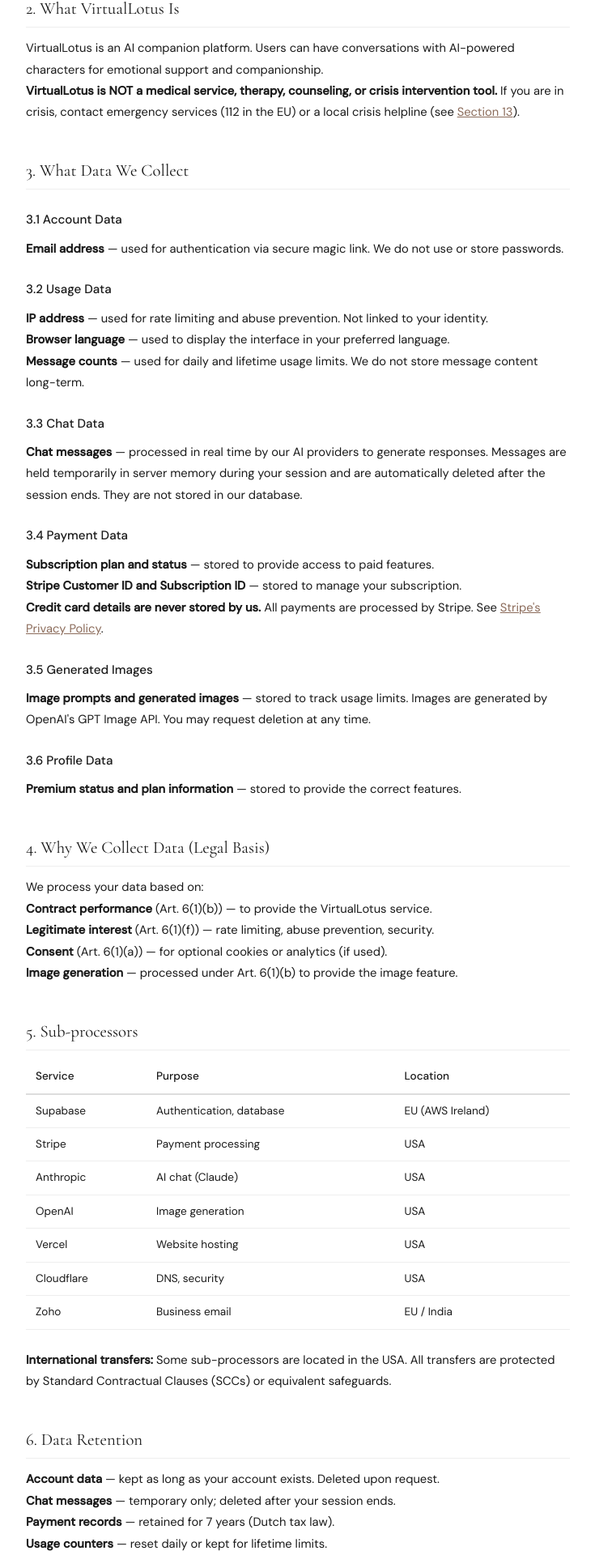
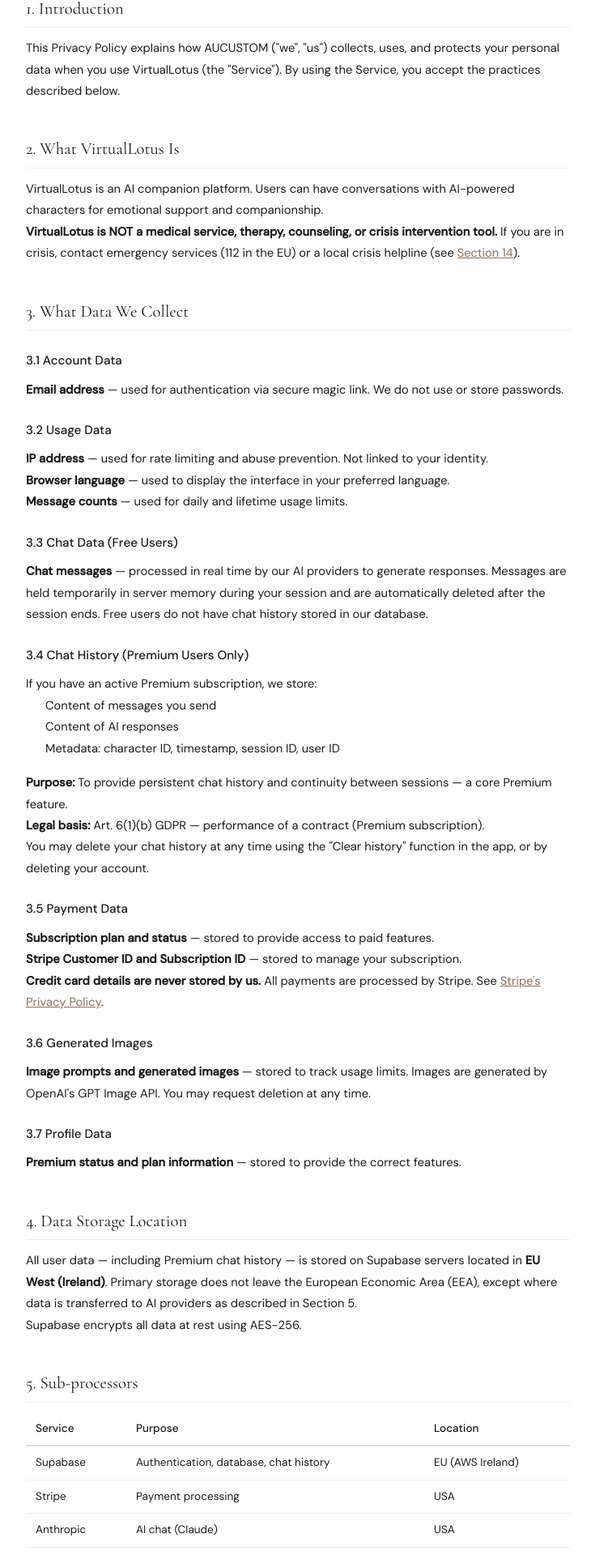
Before and after one commit to AUCUSTOM/virtual-lotus, a Next.js app: page /privacy in a window 1280 px wide. Shown: the part 499-2419 px from the top of the page at 81% size, without its empty margins (272-1007 px from the left). Built offline with nearby package versions, Linux system fonts and the light colour scheme.

Commit message:
docs: update Privacy and Terms for chat history feature

```diff
--- a/app/privacy/page.tsx
+++ b/app/privacy/page.tsx
@@ -14,7 +14,7 @@
 
       <main style={{ maxWidth: 720, margin: "0 auto", padding: "2rem 1.5rem 4rem", lineHeight: 1.8, fontSize: "0.92rem" }}>
         <h1 style={{ fontFamily: "Cormorant Garamond, serif", fontSize: "2rem", fontWeight: 400, marginBottom: "0.5rem" }}>Privacy Policy</h1>
-        <p style={{ color: "#666", fontSize: "0.82rem", marginBottom: "2rem" }}>Last updated: May 16, 2026</p>
+        <p style={{ color: "#666", fontSize: "0.82rem", marginBottom: "2rem" }}>Last updated: May 17, 2026</p>
 
         <p><strong>Data Controller:</strong> AUCUSTOM, Nederhorst 54, 7608 JX Almelo, Netherlands<br />
         <strong>Email:</strong> info@virtual-lotus.com<br />
@@ -23,9 +23,12 @@
 
         <p>For the purposes of the General Data Protection Regulation (GDPR), AUCUSTOM is the Data Controller. For all data protection matters, you can contact our Privacy Lead at info@virtual-lotus.com.</p>
 
+        <h2 style={h2}>1. Introduction</h2>
+        <p>This Privacy Policy explains how AUCUSTOM (&quot;we&quot;, &quot;us&quot;) collects, uses, and protects your personal data when you use VirtualLotus (the &quot;Service&quot;). By using the Service, you accept the practices described below.</p>
+
         <h2 style={h2}>2. What VirtualLotus Is</h2>
         <p>VirtualLotus is an AI companion platform. Users can have conversations with AI-powered characters for emotional support and companionship.</p>
-        <p><strong>VirtualLotus is NOT a medical service, therapy, counseling, or crisis intervention tool.</strong> If you are in crisis, contact emergency services (112 in the EU) or a local crisis helpline (see <a href="#crisis" style={link}>Section 13</a>).</p>
+        <p><strong>VirtualLotus is NOT a medical service, therapy, counseling, or crisis intervention tool.</strong> If you are in crisis, contact emergency services (112 in the EU) or a local crisis helpline (see <a href="#crisis" style={link}>Section 14</a>).</p>
 
         <h2 style={h2}>3. What Data We Collect</h2>
 
@@ -35,28 +38,36 @@
         <h3 style={h3}>3.2 Usage Data</h3>
         <p><strong>IP address</strong> — used for rate limiting and abuse prevention. Not linked to your identity.</p>
         <p><strong>Browser language</strong> — used to display the interface in your preferred language.</p>
-        <p><strong>Message counts</strong> — used for daily and lifetime usage limits. We do not store message content long-term.</p>
+        <p><strong>Message counts</strong> — used for daily and lifetime usage limits.</p>
 
-        <h3 style={h3}>3.3 Chat Data</h3>
-        <p><strong>Chat messages</strong> — processed in real time by our AI providers to generate responses. Messages are held temporarily in server memory during your session and are automatically deleted after the session ends. They are not stored in our database.</p>
+        <h3 style={h3}>3.3 Chat Data (Free Users)</h3>
+        <p><strong>Chat messages</strong> — processed in real time by our AI providers to generate responses. Messages are held temporarily in server memory during your session and are automatically deleted after the session ends. Free users do not have chat history stored in our database.</p>
 
-        <h3 style={h3}>3.4 Payment Data</h3>
+        <h3 style={h3}>3.4 Chat History (Premium Users Only)</h3>
+        <p>If you have an active Premium subscription, we store:</p>
+        <ul style={{ marginLeft: "1.5rem", marginBottom: "1rem" }}>
+          <li>Content of messages you send</li>
+          <li>Content of AI responses</li>
+          <li>Metadata: character ID, timestamp, session ID, user ID</li>
+        </ul>
+        <p><strong>Purpose:</strong> To provide persistent chat history and continuity between sessions — a core Premium feature.</p>
+        <p><strong>Legal basis:</strong> Art. 6(1)(b) GDPR — performance of a contract (Premium subscription).</p>
+        <p>You may delete your chat history at any time using the &quot;Clear history&quot; function in the app, or by deleting your account.</p>
+
+        <h3 style={h3}>3.5 Payment Data</h3>
         <p><strong>Subscription plan and status</strong> — stored to provide access to paid features.</p>
         <p><strong>Stripe Customer ID and Subscription ID</strong> — stored to manage your subscription.</p>
         <p><strong>Credit card details are never stored by us.</strong> All payments are processed by Stripe. See <a href="https://stripe.com/privacy" target="_blank" rel="noopener noreferrer" style={link}>Stripe&apos;s Privacy Policy</a>.</p>
 
-        <h3 style={h3}>3.5 Generated Images</h3>
+        <h3 style={h3}>3.6 Generated Images</h3>
         <p><strong>Image prompts and generated images</strong> — stored to track usage limits. Images are generated by OpenAI&apos;s GPT Image API. You may request deletion at any time.</p>
 
-        <h3 style={h3}>3.6 Profile Data</h3>
+        <h3 style={h3}>3.7 Profile Data</h3>
         <p><strong>Premium status and plan information</strong> — stored to provide the correct features.</p>
 
-        <h2 style={h2}>4. Why We Collect Data (Legal Basis)</h2>
-        <p>We process your data based on:</p>
-        <p><strong>Contract performance</strong> (Art. 6(1)(b)) — to provide the VirtualLotus service.</p>
-        <p><strong>Legitimate interest</strong> (Art. 6(1)(f)) — rate limiting, abuse prevention, security.</p>
-        <p><strong>Consent</strong> (Art. 6(1)(a)) — for optional cookies or analytics (if used).</p>
-        <p><strong>Image generation</strong> — processed under Art. 6(1)(b) to provide the image feature.</p>
+        <h2 style={h2}>4. Data Storage Location</h2>
+        <p>All user data — including Premium chat history — is stored on Supabase servers located in <strong>EU West (Ireland)</strong>. Primary storage does not leave the European Economic Area (EEA), except where data is transferred to AI providers as described in Section 5.</p>
+        <p>Supabase encrypts all data at rest using AES-256.</p>
 
         <h2 style={h2}>5. Sub-processors</h2>
         <div style={{ overflowX: "auto", marginBottom: "1.5rem" }}>
@@ -69,7 +80,7 @@
               </tr>
             </thead>
             <tbody>
-              <tr style={tr}><td style={td}>Supabase</td><td style={td}>Authentication, database</td><td style={td}>EU (AWS Ireland)</td></tr>
+              <tr style={tr}><td style={td}>Supabase</td><td style={td}>Authentication, database, chat history</td><td style={td}>EU (AWS Ireland)</td></tr>
               <tr style={tr}><td style={td}>Stripe</td><td style={td}>Payment processing</td><td style={td}>USA</td></tr>
               <tr style={tr}><td style={td}>Anthropic</td><td style={td}>AI chat (Claude)</td><td style={td}>USA</td></tr>
               <tr style={tr}><td style={td}>OpenAI</td><td style={td}>Image generation</td><td style={td}>USA</td></tr>
@@ -79,43 +90,65 @@
             </tbody>
           </table>
         </div>
-        <p><strong>International transfers:</strong> Some sub-processors are located in the USA. All transfers are protected by Standard Contractual Clauses (SCCs) or equivalent safeguards.</p>
+        <p><strong>International transfers:</strong> Some sub-processors are located in the USA. All transfers are protected by Standard Contractual Clauses (SCCs) approved by the European Commission or equivalent safeguards.</p>
 
-        <h2 style={h2}>6. Data Retention</h2>
-        <p><strong>Account data</strong> — kept as long as your account exists. Deleted upon request.</p>
-        <p><strong>Chat messages</strong> — temporary only; deleted after your session ends.</p>
-        <p><strong>Payment records</strong> — retained for 7 years (Dutch tax law).</p>
-        <p><strong>Usage counters</strong> — reset daily or kept for lifetime limits.</p>
-        <p><strong>Generated images</strong> — stored until you request deletion or close your account.</p>
+        <h2 style={h2}>6. Why We Process Data (Legal Basis)</h2>
+        <p><strong>Contract performance</strong> (Art. 6(1)(b)) — account, chat processing, Premium chat history, image generation.</p>
+        <p><strong>Legitimate interest</strong> (Art. 6(1)(f)) — rate limiting, abuse prevention, security.</p>
+        <p><strong>Consent</strong> (Art. 6(1)(a)) — for optional cookies or analytics (if used).</p>
 
-        <h2 style={h2}>7. Your Rights (GDPR)</h2>
-        <p>You have the right to: <strong>access</strong> your data, <strong>rectify</strong> inaccurate data, <strong>erase</strong> your data (&quot;right to be forgotten&quot;), <strong>restrict</strong> processing, <strong>data portability</strong>, <strong>object</strong> to processing based on legitimate interest, and <strong>withdraw consent</strong> at any time.</p>
+        <h2 style={h2}>7. Data Retention</h2>
+
+        <h3 style={h3}>7.1 Free Users</h3>
+        <p>Chat messages: temporary only, deleted after the session ends.</p>
+
+        <h3 style={h3}>7.2 Premium Users</h3>
+        <p>Chat history is stored as long as your Premium subscription is active.</p>
+        <p>After cancellation: retained for <strong>30 days</strong> (grace period — if you re-subscribe, your history remains available).</p>
+        <p>After 30 days: automatically and permanently deleted.</p>
+        <p>You may manually delete chat history at any time via the &quot;Clear history&quot; function.</p>
+
+        <h3 style={h3}>7.3 Account Deletion</h3>
+        <p>Deleting your account immediately deletes: chat history, messages, sessions, generated images, profile data.</p>
+
+        <h3 style={h3}>7.4 Payment Records</h3>
+        <p>Retained for 7 years (Dutch tax law).</p>
+
+        <h2 style={h2}>8. Your Rights (GDPR)</h2>
+        <p>You have the right to: <strong>access</strong> your data (Art. 15), <strong>rectify</strong> inaccurate data (Art. 16), <strong>erase</strong> your data (Art. 17) — including the in-app &quot;Clear history&quot; button and full deletion upon account removal, <strong>restrict</strong> processing (Art. 18), <strong>data portability</strong> (Art. 20), <strong>object</strong> to processing based on legitimate interest (Art. 21), and <strong>withdraw consent</strong> (Art. 7) at any time.</p>
         <p>To exercise your rights, email: <strong>info@virtual-lotus.com</strong>. We respond within 30 days.</p>
         <p>If you are not satisfied, you may lodge a complaint with the <a href="https://www.autoriteitpersoonsgegevens.nl/" target="_blank" rel="noopener noreferrer" style={link}>Dutch Data Protection Authority</a>.</p>
 
-        <h2 style={h2}>8. Cookies</h2>
+        <h2 style={h2}>9. Cookies</h2>
         <p><strong>Essential cookies</strong> — required for authentication and session management.</p>
         <p><strong>Local storage</strong> — used for theme preference. Stored only on your device.</p>
         <p>We do <strong>not</strong> use tracking, analytics, or advertising cookies.</p>
 
-        <h2 style={h2}>9. Children</h2>
-        <p>VirtualLotus is not intended for users under 16. If you believe a child under 16 has created an account, contact us and we will delete it.</p>
+        <h2 style={h2}>10. Children</h2>
+        <p>VirtualLotus is not intended for users under 16. We do not knowingly collect personal data from children under 16. If you become aware that a child has provided us with personal data, please contact us at info@virtual-lotus.com and we will delete it immediately.</p>
 
-        <h2 style={h2}>10. Security</h2>
-        <p>We implement technical and organizational measures including: encrypted connections (HTTPS/TLS), Row Level Security (RLS) in our database, separate admin access keys, and no storage of payment card details.</p>
+        <h2 style={h2}>11. Security</h2>
+        <p>We implement technical and organizational measures including:</p>
+        <ul style={{ marginLeft: "1.5rem", marginBottom: "1rem" }}>
+          <li>HTTPS/TLS encryption in transit</li>
+          <li>AES-256 encryption at rest (Supabase)</li>
+          <li>Row Level Security (RLS) — users can only access their own data</li>
+          <li>Separate admin access keys with restricted scope</li>
+          <li>No storage of payment card details</li>
+        </ul>
         <p>We follow the principle of data minimization — we only collect what is necessary.</p>
 
-        <h2 style={h2}>11. Changes to This Policy</h2>
+        <h2 style={h2}>12. Changes to This Policy</h2>
         <p>We may update this Privacy Policy. Significant changes will be announced on our website. The &quot;Last updated&quot; date shows the latest revision.</p>
 
-        <h2 style={h2}>12. Contact</h2>
+        <h2 style={h2}>13. Contact</h2>
         <p><strong>AUCUSTOM</strong><br />
         Nederhorst 54, 7608 JX Almelo, Netherlands<br />
         Email: info@virtual-lotus.com<br />
         KvK: 95187111<br />
         BTW: NL005135718B81</p>
 
-        <h2 style={h2} id="crisis">13. Crisis Resources</h2>
+        <h2 style={h2} id="crisis">14. Crisis Resources</h2>
         <p>VirtualLotus is not a crisis service. If you or someone you know is in immediate danger, contact emergency services or one of the following helplines:</p>
 
         <div style={{ overflowX: "auto", marginBottom: "1.5rem" }}>
--- a/app/terms/page.tsx
+++ b/app/terms/page.tsx
@@ -14,7 +14,7 @@
 
       <main style={{ maxWidth: 720, margin: "0 auto", padding: "2rem 1.5rem 4rem", lineHeight: 1.8, fontSize: "0.92rem" }}>
         <h1 style={{ fontFamily: "Cormorant Garamond, serif", fontSize: "2rem", fontWeight: 400, marginBottom: "0.5rem" }}>Terms of Service</h1>
-        <p style={{ color: "#666", fontSize: "0.82rem", marginBottom: "2rem" }}>Last updated: May 16, 2026</p>
+        <p style={{ color: "#666", fontSize: "0.82rem", marginBottom: "2rem" }}>Last updated: May 17, 2026</p>
 
         <p><strong>Operated by:</strong> AUCUSTOM, Nederhorst 54, 7608 JX Almelo, Netherlands<br />
         <strong>KvK:</strong> 95187111<br />
@@ -70,6 +70,7 @@
 
         <h2 style={h2}>4. Eligibility</h2>
         <p>You must be at least <strong>16 years old</strong> to use VirtualLotus. By creating an account, you confirm that you meet this requirement.</p>
+        <p>If you are under 18, please ensure you have appropriate adult support if discussing difficult topics. VirtualLotus is not a substitute for parental, guardian, or professional support.</p>
 
         <h2 style={h2}>5. Your Account</h2>
         <p>You create an account using a magic link sent to your email. You are responsible for maintaining access to your email account. You may not share your account with others. We may suspend or terminate accounts that violate these Terms.</p>
@@ -91,13 +92,19 @@
         <p>Access to free AI characters with daily message limits. Limited preview access to premium characters. Image generation with ad viewing requirement.</p>
 
         <h3 style={h3}>7.2 Premium Subscription (VirtualLotus Pro)</h3>
-        <p>Access to all AI characters. Higher daily message limits. Image generation without ads. Monthly or yearly subscription.</p>
+        <p>Premium includes:</p>
+        <p>— Access to all AI characters<br />
+        — Higher daily message limits<br />
+        — Image generation without ads<br />
+        — <strong>Chat history (memory)</strong> — your conversations with AI characters are saved and restored when you return. You may delete your chat history at any time using the in-app &quot;Clear history&quot; function. See <a href="/privacy" style={link}>Privacy Policy</a> (Section 3.4 and Section 7.2) for data processing and retention details.</p>
+        <p>Monthly or yearly subscription.</p>
 
         <h3 style={h3}>7.3 Payment Processing</h3>
         <p>All payments are processed by <strong>Stripe</strong>. We do not store credit card details. Prices are in EUR and include applicable taxes. Subscriptions renew automatically until cancelled.</p>
 
         <h3 style={h3}>7.4 Cancellation</h3>
         <p>You can cancel anytime via the Customer Portal. You keep premium access until the end of the billing period. No refunds for partial periods unless required by Dutch/EU law.</p>
+        <p>After cancellation, your Premium chat history is retained for <strong>30 days</strong> (grace period). If you re-subscribe within that period, your history remains available. After 30 days, it is permanently deleted.</p>
 
         <h3 style={h3}>7.5 Price Changes</h3>
         <p>We may change prices with 30 days notice. Changes do not affect your current billing period.</p>
@@ -109,7 +116,7 @@
         <p>The VirtualLotus name, logo, character designs, and website design belong to AUCUSTOM. You retain ownership of the messages you write. AI-generated responses and images are licensed to you for personal use.</p>
 
         <h2 style={h2}>10. Privacy</h2>
-        <p>We take your privacy seriously. Please read our <a href="/privacy" style={link}>Privacy Policy</a> for details on how we collect, use, and protect your data.</p>
+        <p>We take your privacy seriously. Please read our <a href="/privacy" style={link}>Privacy Policy</a> for details on how we collect, use, and protect your data. The Privacy Policy forms an integral part of these Terms.</p>
 
         <h2 style={h2}>11. Availability</h2>
         <p>We aim for 24/7 availability but do not guarantee uptime. We may suspend the Service for maintenance, updates, or security reasons. We are not liable for downtime or service interruptions.</p>
```
